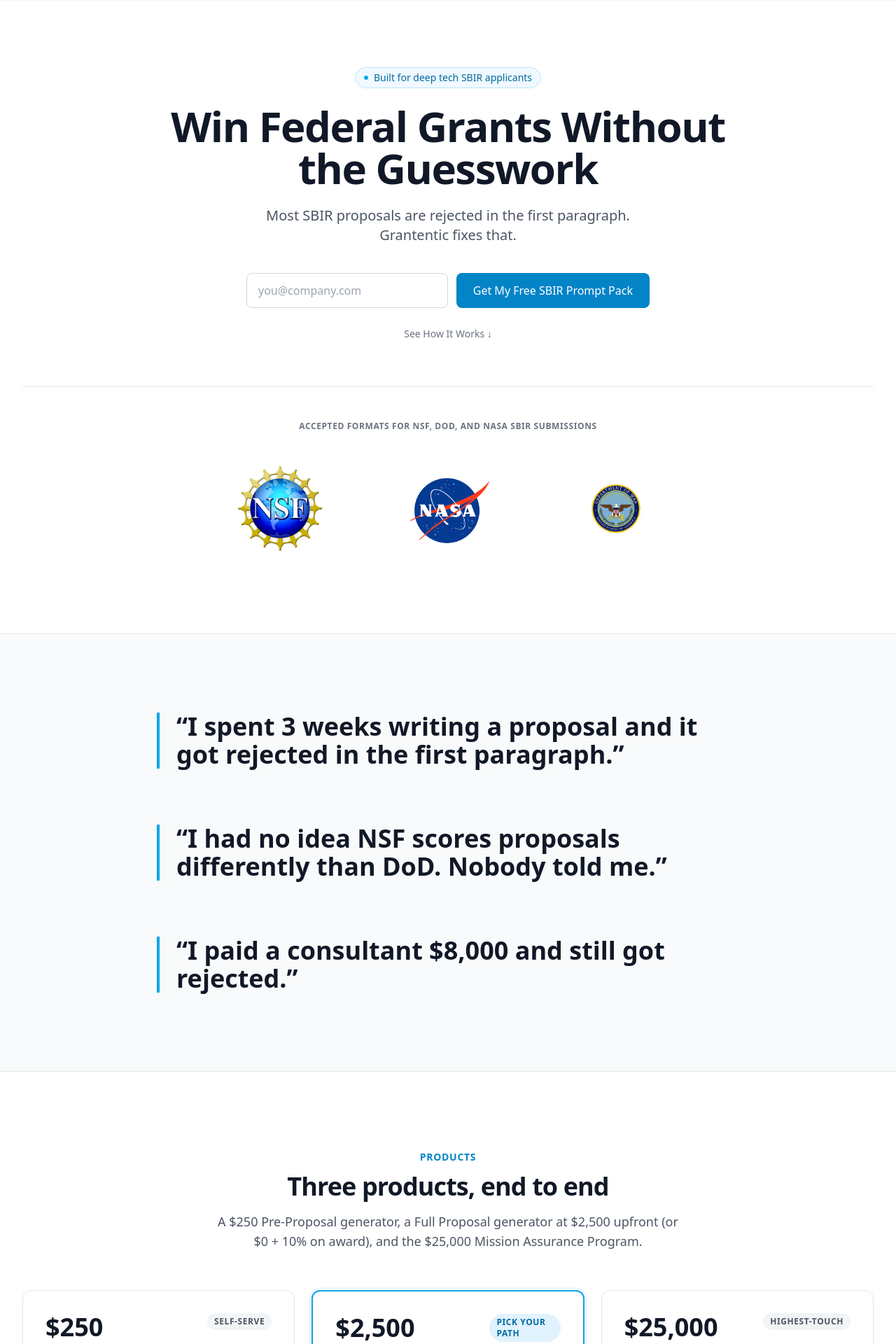
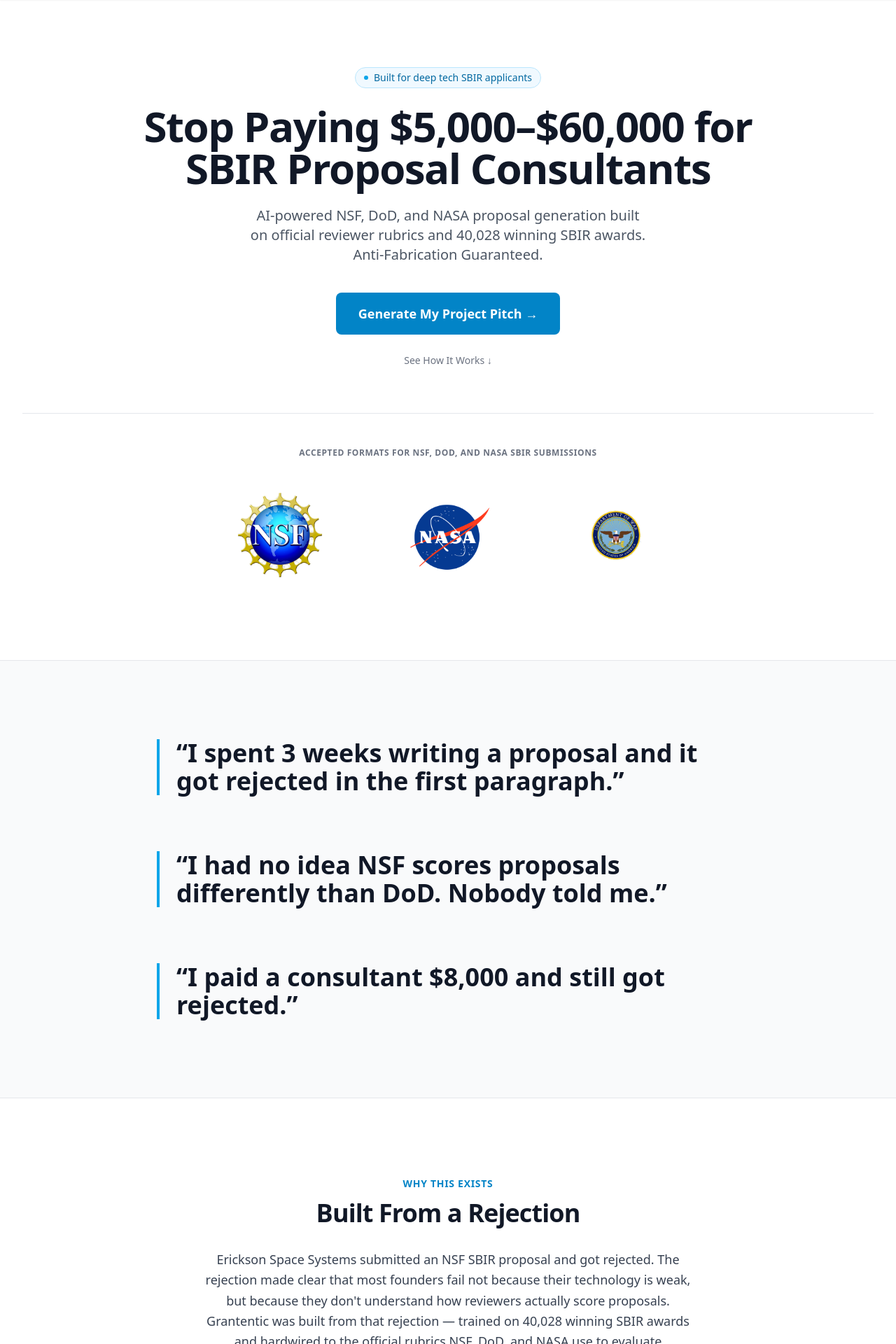
Before and after one commit to tommytoyou/grantentic, a FastAPI app: template templates/landing.html in a window 1280 px wide. Shown: the part 65-1985 px from the top of the page at 70% size. Run offline with FastAPI, Linux system fonts and the light colour scheme; the template is opened without the code that fills it, so the values that code supplies are empty; some libraries are stand-ins or nearby versions.

Commit message:
Rewrite landing page hero and insert Origin + Moat sections
- Hero h1 now leads with consultant cost savings ($5k-$60k)
- Hero subhead surfaces the three moat claims (rubrics, 40,028 awards, anti-fabrication)
- Email form in hero replaced with single register CTA button
- Origin section (rejection story) inserted between Pain and Products
- Moat section (40,028 / 7 criteria / 0 fabrications) inserted after Origin

Co-Authored-By: Claude Sonnet 4.6 <noreply@anthropic.com>

```diff
--- a/templates/landing.html
+++ b/templates/landing.html
@@ -32,23 +32,17 @@
         </span>
 
         <h1 class="text-4xl sm:text-5xl lg:text-6xl font-bold text-gray-900 tracking-tight max-w-4xl mx-auto">
-            Win Federal Grants Without the Guesswork
+            Stop Paying $5,000–$60,000 for SBIR Proposal Consultants
         </h1>
         <p class="mt-6 text-lg sm:text-xl text-gray-600 max-w-xl mx-auto">
-            Most SBIR proposals are rejected in the first paragraph. Grantentic fixes that.
+            AI-powered NSF, DoD, and NASA proposal generation built on official reviewer rubrics and 40,028 winning SBIR awards. Anti-Fabrication Guaranteed.
         </p>
 
-        <form action="/products/prompt-pack" method="post" class="mt-10 max-w-xl mx-auto flex flex-col sm:flex-row gap-3">
-            <input type="email" name="email" id="lp-hero-email" required placeholder="you@company.com"
-                   class="flex-1 px-4 py-3 border border-gray-300 rounded-lg focus:ring-2 focus:ring-primary-500 focus:border-primary-500 text-base">
-            <button type="submit"
-                    class="inline-flex items-center justify-center px-6 py-3 bg-primary-600 hover:bg-primary-700 text-white font-medium rounded-lg transition-colors whitespace-nowrap">
-                Get My Free SBIR Prompt Pack
-            </button>
-        </form>
-        <p id="lp-hero-email-warning" class="hidden max-w-xl mx-auto mt-3 text-sm text-amber-600">
-            Double-check your email — we want to make sure you receive our message.
-        </p>
+        <div class="mt-10">
+            <a href="/register" class="inline-flex items-center justify-center px-8 py-4 bg-primary-600 hover:bg-primary-700 text-white font-semibold text-lg rounded-lg transition-colors">
+                Generate My Project Pitch →
+            </a>
+        </div>
 
         <div class="mt-6">
             <a href="#how" class="text-sm text-gray-500 hover:text-primary-600">
@@ -91,7 +85,45 @@
     </div>
 </section>
 
-<!-- 3. Product ladder -->
+<!-- 3. Origin — Why Grantentic Exists -->
+<section id="origin" class="py-20 sm:py-28 bg-white border-t border-gray-200">
+    <div class="max-w-3xl mx-auto px-4 sm:px-6 lg:px-8 text-center">
+        <p class="text-sm uppercase tracking-wider font-semibold text-primary-600 mb-3">Why This Exists</p>
+        <h2 class="text-3xl sm:text-4xl font-bold text-gray-900 tracking-tight mb-8">Built From a Rejection</h2>
+        <p class="text-lg text-gray-700 leading-relaxed">
+            Erickson Space Systems submitted an NSF SBIR proposal and got rejected. The rejection made clear that most founders fail not because their technology is weak, but because they don't understand how reviewers actually score proposals. Grantentic was built from that rejection — trained on 40,028 winning SBIR awards and hardwired to the official rubrics NSF, DoD, and NASA use to evaluate submissions.
+        </p>
+    </div>
+</section>
+
+<!-- 4. Moat — Why We're Different -->
+<section id="moat" class="py-20 sm:py-28 bg-gray-50 border-t border-gray-200">
+    <div class="max-w-7xl mx-auto px-4 sm:px-6 lg:px-8">
+        <div class="text-center max-w-2xl mx-auto mb-14">
+            <p class="text-sm uppercase tracking-wider font-semibold text-primary-600 mb-3">Why We're Different</p>
+            <h2 class="text-3xl sm:text-4xl font-bold text-gray-900 tracking-tight">The Moat Generalist Tools Don't Have</h2>
+        </div>
+        <div class="grid grid-cols-1 md:grid-cols-3 gap-6">
+            <div class="bg-white rounded-xl shadow-sm border border-gray-200 p-8 text-center">
+                <div class="text-4xl font-bold text-primary-600 mb-3">40,028</div>
+                <h3 class="text-lg font-semibold text-gray-900 mb-2">Winning SBIR Awards</h3>
+                <p class="text-gray-600 text-sm">NSF, NASA, and DoD Phase I awards from 2015 to 2024. Every proposal is generated against patterns from funded submissions, not generic AI output.</p>
+            </div>
+            <div class="bg-white rounded-xl shadow-sm border border-gray-200 p-8 text-center">
+                <div class="text-4xl font-bold text-primary-600 mb-3">7</div>
+                <h3 class="text-lg font-semibold text-gray-900 mb-2">Official Reviewer Criteria</h3>
+                <p class="text-gray-600 text-sm">Every section is scored against NSF's actual evaluation rubric before delivery. Weak sections are flagged. Nothing ships without passing the same criteria reviewers use.</p>
+            </div>
+            <div class="bg-white rounded-xl shadow-sm border border-gray-200 p-8 text-center">
+                <div class="text-4xl font-bold text-primary-600 mb-3">0</div>
+                <h3 class="text-lg font-semibold text-gray-900 mb-2">Fabricated Claims</h3>
+                <p class="text-gray-600 text-sm">Grantentic never invents team credentials, customer letters, or hypotheses. If a detail cannot be substantiated from your intake, it gets a bracketed placeholder, not a fabrication.</p>
+            </div>
+        </div>
+    </div>
+</section>
+
+<!-- 5. Product ladder -->
 <section id="products" class="py-20 sm:py-28 bg-white border-t border-gray-200">
     <div class="max-w-7xl mx-auto px-4 sm:px-6 lg:px-8">
         <div class="text-center max-w-2xl mx-auto mb-14">
@@ -173,7 +205,7 @@
     </div>
 </section>
 
-<!-- 4. How It Works -->
+<!-- 6. How It Works -->
 <section id="how" class="py-20 sm:py-28 bg-gray-50 border-t border-gray-200">
     <div class="max-w-7xl mx-auto px-4 sm:px-6 lg:px-8">
         <div class="text-center max-w-2xl mx-auto mb-14">
@@ -201,7 +233,7 @@
     </div>
 </section>
 
-<!-- 5. Trust -->
+<!-- 7. Trust -->
 <section id="trust" class="py-20 sm:py-28 bg-white border-t border-gray-200">
     <div class="max-w-7xl mx-auto px-4 sm:px-6 lg:px-8">
         <div class="text-center max-w-2xl mx-auto mb-14">
@@ -238,7 +270,7 @@
     </div>
 </section>
 
-<!-- 6. Final CTA -->
+<!-- 8. Final CTA -->
 <section class="py-20 sm:py-28 bg-primary-600 text-white">
     <div class="max-w-3xl mx-auto px-4 sm:px-6 lg:px-8 text-center">
         <h2 class="text-3xl sm:text-4xl font-bold tracking-tight">Start Free — Get the SBIR Prompt Pack</h2>
```
